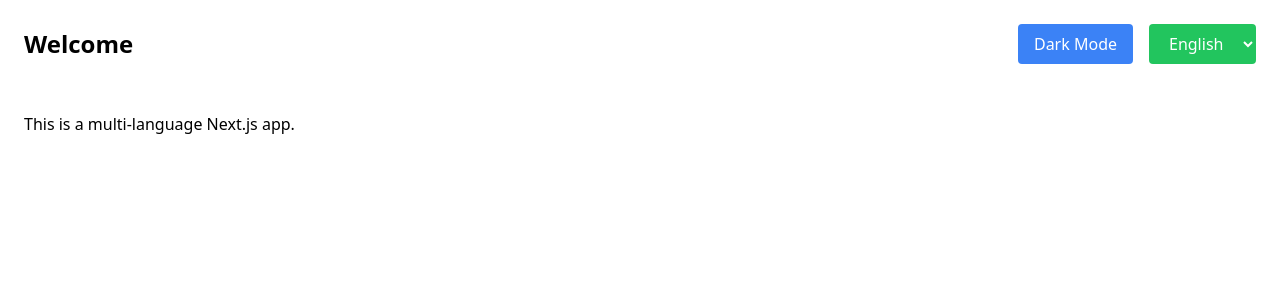
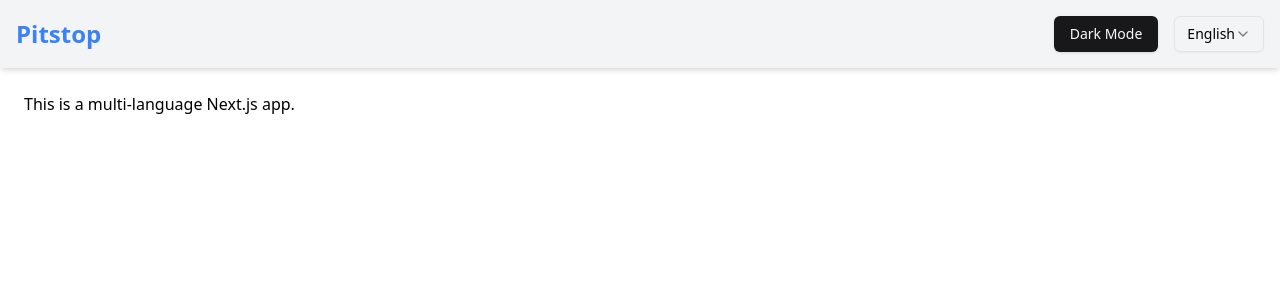
Before and after one commit to mohamad-massoudi/pitstop-p, a Next.js app in the folder pitstop/frontend/Phase-01/: page / in a window 1280 px wide. Shown: the top 300 px of the page. Built offline with nearby package versions, Linux system fonts and the light colour scheme.

Commit message:
header-base

```diff
--- a/pitstop/frontend/Phase-01/app/page.jsx
+++ b/pitstop/frontend/Phase-01/app/page.jsx
@@ -3,6 +3,8 @@
 import { useTranslation } from 'react-i18next';
 import { useTheme } from '@/context/ThemeContext';
 import { useEffect } from 'react';
+import { Button } from '@/components/ui/button'; // دکمه از ShadCN
+import { Select, SelectTrigger, SelectValue, SelectContent, SelectItem } from '@/components/ui/select'; // کامپوننت انتخاب زبان
 
 export default function Home() {
   const { t, i18n } = useTranslation();
@@ -12,33 +14,35 @@
     document.body.className = theme === 'light' ? 'bg-white text-black' : 'bg-gray-900 text-white';
   }, [theme]);
 
-  const changeLanguage = (e) => {
-    const { value } = e.target;
+  const changeLanguage = (value) => {
     i18n.changeLanguage(value);
   };
 
   return (
     <div className="min-h-screen">
-      <header className="flex justify-between items-center p-6">
-        <h1 className="text-2xl font-bold">{t('welcome')}</h1>
-        <div className="space-x-4">
-          <button
+      <header className="flex justify-between items-center p-4 bg-gray-100 dark:bg-gray-800 shadow-md">
+        {/* سمت چپ */}
+        <h1 className="text-2xl font-bold text-blue-500">Pitstop</h1>
+
+        {/* سمت راست */}
+        <div className="flex space-x-4">
+          <Button
             onClick={toggleTheme}
             aria-label={`Switch to ${theme === 'light' ? 'dark' : 'light'} mode`}
-            className="bg-blue-500 text-white px-4 py-2 rounded hover:bg-blue-700 transition"
+            variant="default"
           >
             {theme === 'light' ? 'Dark Mode' : 'Light Mode'}
-          </button>
-          <select
-            onChange={changeLanguage}
-            value={i18n.language}
-            aria-label="Select language"
-            className="bg-green-500 text-white px-4 py-2 rounded hover:bg-green-700 transition"
-          >
-            <option value="en">English</option>
-            <option value="fa">فارسی</option>
-            <option value="ar">العربية</option>
-          </select>
+          </Button>
+          <Select onValueChange={changeLanguage} value={i18n.language}>
+            <SelectTrigger>
+              <SelectValue placeholder="Select Language" />
+            </SelectTrigger>
+            <SelectContent>
+              <SelectItem value="en">English</SelectItem>
+              <SelectItem value="fa">فارسی</SelectItem>
+              <SelectItem value="ar">العربية</SelectItem>
+            </SelectContent>
+          </Select>
         </div>
       </header>
       <main className="p-6">
--- /dev/null
+++ b/pitstop/frontend/Phase-01/components/ui/select.jsx
@@ -0,0 +1,121 @@
+"use client"
+
+import * as React from "react"
+import * as SelectPrimitive from "@radix-ui/react-select"
+import { Check, ChevronDown, ChevronUp } from "lucide-react"
+
+import { cn } from "@/lib/utils"
+
+const Select = SelectPrimitive.Root
+
+const SelectGroup = SelectPrimitive.Group
+
+const SelectValue = SelectPrimitive.Value
+
+const SelectTrigger = React.forwardRef(({ className, children, ...props }, ref) => (
+  <SelectPrimitive.Trigger
+    ref={ref}
+    className={cn(
+      "flex h-9 w-full items-center justify-between whitespace-nowrap rounded-md border border-input bg-transparent px-3 py-2 text-sm shadow-sm ring-offset-background placeholder:text-muted-foreground focus:outline-none focus:ring-1 focus:ring-ring disabled:cursor-not-allowed disabled:opacity-50 [&>span]:line-clamp-1",
+      className
+    )}
+    {...props}>
+    {children}
+    <SelectPrimitive.Icon asChild>
+      <ChevronDown className="h-4 w-4 opacity-50" />
+    </SelectPrimitive.Icon>
+  </SelectPrimitive.Trigger>
+))
+SelectTrigger.displayName = SelectPrimitive.Trigger.displayName
+
+const SelectScrollUpButton = React.forwardRef(({ className, ...props }, ref) => (
+  <SelectPrimitive.ScrollUpButton
+    ref={ref}
+    className={cn("flex cursor-default items-center justify-center py-1", className)}
+    {...props}>
+    <ChevronUp className="h-4 w-4" />
+  </SelectPrimitive.ScrollUpButton>
+))
+SelectScrollUpButton.displayName = SelectPrimitive.ScrollUpButton.displayName
+
+const SelectScrollDownButton = React.forwardRef(({ className, ...props }, ref) => (
+  <SelectPrimitive.ScrollDownButton
+    ref={ref}
+    className={cn("flex cursor-default items-center justify-center py-1", className)}
+    {...props}>
+    <ChevronDown className="h-4 w-4" />
+  </SelectPrimitive.ScrollDownButton>
+))
+SelectScrollDownButton.displayName =
+  SelectPrimitive.ScrollDownButton.displayName
+
+const SelectContent = React.forwardRef(({ className, children, position = "popper", ...props }, ref) => (
+  <SelectPrimitive.Portal>
+    <SelectPrimitive.Content
+      ref={ref}
+      className={cn(
+        "relative z-50 max-h-96 min-w-[8rem] overflow-hidden rounded-md border bg-popover text-popover-foreground shadow-md data-[state=open]:animate-in data-[state=closed]:animate-out data-[state=closed]:fade-out-0 data-[state=open]:fade-in-0 data-[state=closed]:zoom-out-95 data-[state=open]:zoom-in-95 data-[side=bottom]:slide-in-from-top-2 data-[side=left]:slide-in-from-right-2 data-[side=right]:slide-in-from-left-2 data-[side=top]:slide-in-from-bottom-2",
+        position === "popper" &&
+          "data-[side=bottom]:translate-y-1 data-[side=left]:-translate-x-1 data-[side=right]:translate-x-1 data-[side=top]:-translate-y-1",
+        className
+      )}
+      position={position}
+      {...props}>
+      <SelectScrollUpButton />
+      <SelectPrimitive.Viewport
+        className={cn("p-1", position === "popper" &&
+          "h-[var(--radix-select-trigger-height)] w-full min-w-[var(--radix-select-trigger-width)]")}>
+        {children}
+      </SelectPrimitive.Viewport>
+      <SelectScrollDownButton />
+    </SelectPrimitive.Content>
+  </SelectPrimitive.Portal>
+))
+SelectContent.displayName = SelectPrimitive.Content.displayName
+
+const SelectLabel = React.forwardRef(({ className, ...props }, ref) => (
+  <SelectPrimitive.Label
+    ref={ref}
+    className={cn("px-2 py-1.5 text-sm font-semibold", className)}
+    {...props} />
+))
+SelectLabel.displayName = SelectPrimitive.Label.displayName
+
+const SelectItem = React.forwardRef(({ className, children, ...props }, ref) => (
+  <SelectPrimitive.Item
+    ref={ref}
+    className={cn(
+      "relative flex w-full cursor-default select-none items-center rounded-sm py-1.5 pl-2 pr-8 text-sm outline-none focus:bg-accent focus:text-accent-foreground data-[disabled]:pointer-events-none data-[disabled]:opacity-50",
+      className
+    )}
+    {...props}>
+    <span className="absolute right-2 flex h-3.5 w-3.5 items-center justify-center">
+      <SelectPrimitive.ItemIndicator>
+        <Check className="h-4 w-4" />
+      </SelectPrimitive.ItemIndicator>
+    </span>
+    <SelectPrimitive.ItemText>{children}</SelectPrimitive.ItemText>
+  </SelectPrimitive.Item>
+))
+SelectItem.displayName = SelectPrimitive.Item.displayName
+
+const SelectSeparator = React.forwardRef(({ className, ...props }, ref) => (
+  <SelectPrimitive.Separator
+    ref={ref}
+    className={cn("-mx-1 my-1 h-px bg-muted", className)}
+    {...props} />
+))
+SelectSeparator.displayName = SelectPrimitive.Separator.displayName
+
+export {
+  Select,
+  SelectGroup,
+  SelectValue,
+  SelectTrigger,
+  SelectContent,
+  SelectLabel,
+  SelectItem,
+  SelectSeparator,
+  SelectScrollUpButton,
+  SelectScrollDownButton,
+}
--- a/pitstop/frontend/Phase-01/package.json
+++ b/pitstop/frontend/Phase-01/package.json
@@ -9,6 +9,7 @@
     "lint": "next lint"
   },
   "dependencies": {
+    "@radix-ui/react-select": "^2.1.5",
     "@radix-ui/react-slot": "^1.1.1",
     "@shadcn/ui": "^0.0.4",
     "axios": "^1.7.9",
```
Also changed, not shown: 1 other file (tests, documents, lock files or other folders).
